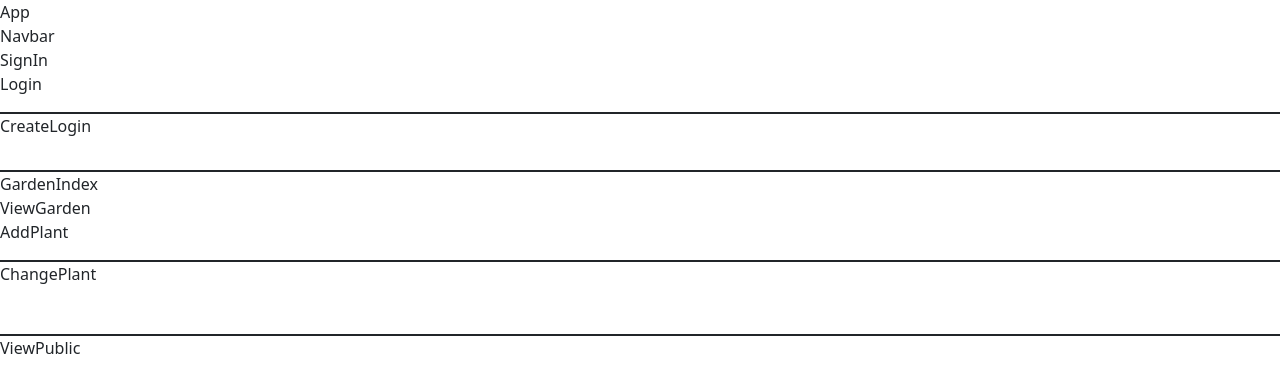
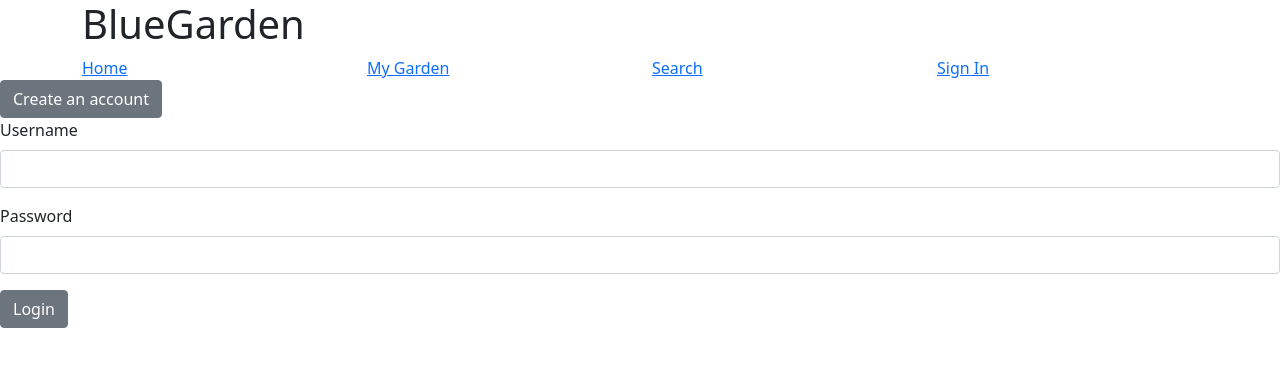
Before and after one commit to Chad-Gooch/BlueGardenClient, a React (Create React App) app: page /SignIn in a window 1280 px wide. Shown: the top 392 px of the page. Built offline with nearby package versions, Linux system fonts and the light colour scheme.

Commit message:
initial login created

```diff
--- a/package.json
+++ b/package.json
@@ -9,6 +9,7 @@
     "bootstrap": "^5.1.3",
     "react": "^17.0.2",
     "react-dom": "^17.0.2",
+    "react-router-dom": "^6.1.1",
     "react-scripts": "4.0.3",
     "reactstrap": "^9.0.1",
     "web-vitals": "^1.1.2"
--- a/src/App.js
+++ b/src/App.js
@@ -1,14 +1,52 @@
+import React, {useState, useEffect} from 'react';
 import 'bootstrap/dist/css/bootstrap.min.css';
+import {
+  BrowserRouter,
+  Routes,
+  Route
+} from "react-router-dom";
 import './App.css';
-import Navbar from './home/Navbar.js';
+import Sitenav from './home/Sitenav.js';
+import Welcome from './home/Welcome.js';
+import GardenIndex from './mygarden/GardenIndex.js';
+import SearchPlant from './SearchPlant/SearchPlant.js';
+import SignIn from './login/SignIn';
 
 
 function App() {
+
+  const [sessionToken, setSessionToken] = useState('');
+
+  useEffect(() => {
+    if (localStorage.getItem('token')){
+      setSessionToken(localStorage.getItem('token'));
+    }
+  }, [])
+
+  const updateToken = (newToken) => {
+    localStorage.setItem('token', newToken);
+    setSessionToken(newToken);
+  }
+
+  const clearToken = () => {
+    localStorage.clear();
+    setSessionToken('');
+  }
+
+
   return (
-    <div>
-      App
-      <Navbar />
-    </div>
+  <div>
+    <BrowserRouter>
+      <Routes>
+        <Route path='/' element={<Sitenav updateToken={updateToken} sessionToken={sessionToken} clearToken={clearToken}/>}>
+          <Route path='/Welcome' element={<Welcome />} />
+          <Route path='/GardenIndex' element={<GardenIndex token={sessionToken}/>} />
+          <Route path='/SearchPlant' element={<SearchPlant token={sessionToken}/>} />
+          <Route path='/SignIn' element={<SignIn updateToken={updateToken}/>} />
+        </Route>
+      </Routes>
+    </BrowserRouter>
+  </div>
   );
 }
 
--- /dev/null
+++ b/src/SearchPlant/SearchPlant.js
@@ -0,0 +1,15 @@
+import React, {useState, useEffect} from 'react';
+import {Table} from 'reactstrap';
+import 'bootstrap/dist/css/bootstrap.min.css';
+import './SearchPlant.css';
+
+const SearchPlant = props => {
+
+
+
+    return (
+        <Table>SearchPlant</Table>
+    );
+}
+
+export default SearchPlant;
--- a/src/home/Navbar.js
+++ /dev/null
@@ -1,26 +0,0 @@
-import React, {useState, useEffect} from 'react';
-import {Table} from 'reactstrap';
-import 'bootstrap/dist/css/bootstrap.min.css';
-import './Navbar.css';
-import SignIn from '../login/SignIn';
-import GardenIndex from '../mygarden/GardenIndex';
-import ViewPublic from '../publicgarden/ViewPublic';
-
-const Navbar = props => {
-
-    const [settingOne, setSettingOne] = useState('');
-
-    useEffect(()=>{
-    },[])
-
-    return (
-        <Table>
-            Navbar{settingOne}
-            <SignIn />
-            <GardenIndex />
-            <ViewPublic />
-        </Table>
-    );
-}
-
-export default Navbar;
--- /dev/null
+++ b/src/home/Sitenav.js
@@ -0,0 +1,38 @@
+import React, {useState, useEffect} from 'react';
+import {Outlet, Link} from "react-router-dom";
+import {Container, Col, Row, Button} from 'reactstrap';
+import 'bootstrap/dist/css/bootstrap.min.css';
+import './Sitenav.css';
+
+const Sitenav = props => {
+
+    const [settingOne, setSettingOne] = useState(false);
+
+    const toggle = (tokenHolder) => {
+        if (tokenHolder !== '') {setSettingOne(false)
+        } else {setSettingOne(true)}
+    };
+
+    useEffect(()=>{
+        toggle(props.sessionToken);
+    },[props.sessionToken])
+
+    return (
+        <div>
+            <Container>
+                <Row>
+                    <h1>BlueGarden</h1>
+                </Row>
+                <Row>
+                    <Col><Link to='/Welcome'>Home</Link></Col>
+                    <Col><Link to='/GardenIndex'>My Garden</Link></Col>
+                    <Col><Link to='/SearchPlant'>Search</Link></Col>
+                    <Col>{(settingOne)?<Link to='/SignIn'>Sign In</Link>:<Button onClick={props.clearToken}>Logout</Button>}</Col>
+                </Row>
+            </Container>
+            <Outlet />
+        </div>
+    );
+}
+
+export default Sitenav;
--- /dev/null
+++ b/src/home/Welcome.js
@@ -0,0 +1,12 @@
+import React from 'react';
+import 'bootstrap/dist/css/bootstrap.min.css';
+import './Welcome.css';
+
+const Welcome = props => {
+
+    return (
+        <div>Welcome</div>
+    );
+}
+
+export default Welcome;
--- a/src/login/CreateLogin.js
+++ b/src/login/CreateLogin.js
@@ -1,18 +1,44 @@
 import React, {useState, useEffect} from 'react';
-import {Table} from 'reactstrap';
+import {Form, FormGroup, Label, Input, Button} from 'reactstrap';
 import 'bootstrap/dist/css/bootstrap.min.css';
 import './CreateLogin.css';
 
 const CreateLogin = props => {
+    const [username, setUsername] = useState('')
+    const [password, setPassword] = useState('')
 
-    const [settingOne, setSettingOne] = useState('CreateLogin');
+    let handleSubmit = event => {
+        event.preventDefault();
+       fetch('http://localhost:5000/createlogin/', {
+           method: 'POST',
+           body: JSON.stringify({user:{email:username, password:password}}),
+           headers: new Headers ({
+               'Content-Type':'application/json'
+           })
+       }).then(
+           (response) => response.json()
+       ) .then((data) => {
+           props.updateToken(data.sessionToken);
+           console.log(data.sessionToken)
+       })
+    }
 
-    useEffect(()=>{
-    },[])
-
-    return (
-        <Table>{settingOne}</Table>
-    );
+    return(
+        <div>
+            <Button  onClick={()=>props.setSettingOne(!props.current)}>Already have an account?  Sign In.</Button>
+            <Form onSubmit= {handleSubmit}>
+                <FormGroup>
+                    <Label htmlFor='username'>Username</Label>
+                    <Input onChange={(e) => setUsername(e.target.value)} name='username' value={username} />
+                </FormGroup>
+                <FormGroup>
+                <Label htmlFor='password'>Password</Label>
+                    <Input onChange={(e) => setPassword(e.target.value)} name='password' value={password} />
+                </FormGroup>
+                <Button type='submit'>Sign Up</Button>
+            </Form>
+        </div>
+    )
 }
 
 export default CreateLogin;
--- a/src/login/Login.js
+++ b/src/login/Login.js
@@ -1,20 +1,44 @@
 import React, {useState, useEffect} from 'react';
-import {Table} from 'reactstrap';
+import {Form, FormGroup, Label, Input, Button} from 'reactstrap';
 import 'bootstrap/dist/css/bootstrap.min.css';
 import './Login.css';
 
 const Login = props => {
+    const [username, setUsername] = useState('')
+    const [password, setPassword] = useState('')
 
-    const [settingOne, setSettingOne] = useState('');
+    let handleSubmit = event => {
+        event.preventDefault();
+        fetch('http://localhost:5000/login/', {
+           method: 'POST',
+           body: JSON.stringify({user:{email:username, password:password}}),
+           headers: new Headers ({
+               'Content-Type':'application/json'
+           })
+        }).then(
+           (response) => response.json()
+        ) .then((data) => {
+           props.updateToken(data.sessionToken);
+           console.log(data.sessionToken)
+        })
+    }
 
-    useEffect(()=>{
-    },[])
-
-    return (
-        <Table>
-            Login{settingOne}
-        </Table>
-    );
+    return(
+        <div>
+            <Button  onClick={()=>props.setSettingOne(!props.current)}>Create an account</Button>
+            <Form onSubmit={handleSubmit}>
+                <FormGroup>
+                    <Label htmlFor='username'>Username</Label>
+                    <Input onChange={(e) => setUsername(e.target.value)} name='username' value={username} />
+                </FormGroup>
+                <FormGroup>
+                <Label htmlFor='password'>Password</Label>
+                    <Input onChange={(e) => setPassword(e.target.value)} name='password' value={password} />
+                </FormGroup>
+                <Button type='submit'>Login</Button>
+            </Form>
+        </div>
+    )
 }
 
 export default Login;
--- a/src/login/SignIn.js
+++ b/src/login/SignIn.js
@@ -1,5 +1,5 @@
 import React, {useState, useEffect} from 'react';
-import {Table} from 'reactstrap';
+//import {Table} from 'reactstrap';
 import 'bootstrap/dist/css/bootstrap.min.css';
 import './SignIn.css';
 import Login from './Login';
@@ -7,17 +7,15 @@ import CreateLogin from './CreateLogin';
 
 const SignIn = props => {
 
-    const [settingOne, setSettingOne] = useState('');
+    const [settingOne, setSettingOne] = useState(true);
 
     useEffect(()=>{
-    },[])
+    },[]);
 
     return (
-        <Table>
-            SignIn{settingOne}
-            <Login />
-            <CreateLogin />
-        </Table>
+        <div>
+            {settingOne ? <Login updateToken={props.updateToken} setSettingOne={setSettingOne} current={settingOne}/> : <CreateLogin updateToken={props.updateToken} setSettingOne={setSettingOne} current={settingOne}/>}
+        </div>
     );
 }
 
```
Also changed, not shown: src/SearchPlant/SearchPlant.css (added), src/home/Sitenav.css (added), src/home/Welcome.css (added), 1 other file (tests, documents, lock files or other folders).
